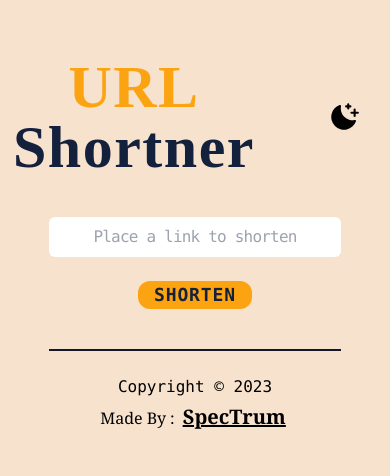
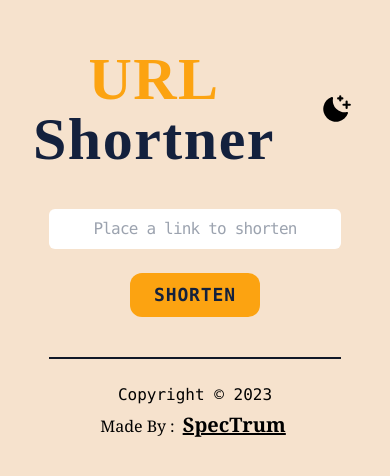
Before and after one commit to Annany2002/urlShortner, a React (Vite) app: page / in a window 390 px wide. Shown: the part 172-648 px from the top of the page. Built offline with nearby package versions, Linux system fonts and the light colour scheme; a web font is replaced by a local one.

Commit message:
App made final and made responsive

```diff
--- a/src/App.jsx
+++ b/src/App.jsx
@@ -2,15 +2,12 @@ import InputShortner from './InputShortner'
 import Footer from './Footer'
 import RecentLinks from './RecentLinks'
 
-import { useState } from 'react'
+import { useState, useRef } from 'react'
 
 const App = () => {
   const [data, setData] = useState(JSON.parse(localStorage.getItem('data')) || []);
-  const [darkTheme, setDarkTheme] = useState(false);
-
-  function cn(...classes) {
-    return classes.filter(Boolean).join(' ')
-  }
+  const [darkTheme, setDarkTheme] = useState(localStorage.getItem('theme') === 'dark' || false);
+  const parent = useRef()
 
   const handleDelete = (id) => {
     let items = data
@@ -24,14 +21,25 @@ const App = () => {
     localStorage.setItem("data", items);
   }
 
+  function toggleDarkTheme(darkTheme){
+    if (darkTheme || (!('theme' in localStorage) && window.matchMedia('(prefers-color-scheme: dark)').matches)) {
+      parent.current.classList.add('dark')
+      localStorage.setItem('theme', 'dark');
+    } else {
+      parent.current.classList.remove('dark')
+      localStorage.setItem('theme', 'light');
+    }
+  }
+
   return (
-    <div className={darkTheme ? 'dark' : ' '}>
-      <div className='bg-[#f6e2cd] flex flex-col justify-center h-auto min-h-screen dark:bg-[#14213d]'>
+    <div ref={parent} className={darkTheme ? 'dark' : ' '}>
+      <div className='bg-[#f6e2cd] flex flex-col justify-center h-full min-h-screen dark:bg-[#14213d]'>
         <InputShortner
           data={data}
           setData={setData}
           darkTheme={darkTheme}
           setDarkTheme={setDarkTheme}
+          toggleDarkTheme={toggleDarkTheme}
         />
         <RecentLinks
           data={data}
--- a/src/InputShortner.jsx
+++ b/src/InputShortner.jsx
@@ -2,7 +2,7 @@ import { useState } from "react";
 import axios from 'axios';
 import { Sun, MoonStars } from "@phosphor-icons/react";
 
-const InputShortner = ({ data, setData, darkTheme, setDarkTheme }) => {
+const InputShortner = ({ data, setData, darkTheme, setDarkTheme, toggleDarkTheme }) => {
 	const [value, setValue] = useState("");
 	const [loading, setLoading] = useState(false)
 	const [error, setError] = useState(null)
@@ -34,16 +34,18 @@ const InputShortner = ({ data, setData, darkTheme, setDarkTheme }) => {
 
 	return (
 		<div className="flex flex-col items-center mb-3">
-			<div className="flex my-4 flex-row mb-8">
-				<div className="flex flex-col sm:flex-row">
+			<div className="flex my-4 flex-row mb-8 flex-wrap">
+				<div className="flex flex-col px-3 m-auto sm:flex-row">
 					<h1 className="font-bold text-[#fca311] px-2 tracking-wide text-6xl md:text-7xl text-center dark:text-[#eae2b7]">URL</h1>
-					<h1 className="text-[#14213d] dark:text-[#e5e5e5] font-bold tracking-wide text-6xl px-2 md:text-7xl">Shortner</h1>
+					<h1 className="text-[#14213d] text-center dark:text-[#e5e5e5] font-bold tracking-wide text-6xl px-2 md:text-7xl">Shortner</h1>
 				</div>
-				<button className='ml-10 my-auto px-6 py-2 items-right'
+				<button className='md:ml-auto md:m-0 mx-auto px-6 py-2'
 					type="button"
-					onClick={() =>
-						setDarkTheme(!darkTheme)
-					}>
+					onClick={() => {
+						let newValue = !darkTheme
+						setDarkTheme(newValue)
+						toggleDarkTheme(newValue)
+					}}>
 					{darkTheme ? <Sun size={34} color={'#fff'} weight='fill' /> : <MoonStars size={34} weight="fill" />}
 				</button>
 			</div>
@@ -58,7 +60,7 @@ const InputShortner = ({ data, setData, darkTheme, setDarkTheme }) => {
 			/>
 			<button
 				onClick={handleClick}
-				className="uppercase bg-[#fca311] text-[#14213d] text-lg border-none font-mono tracking-wider outline-none px-4 rounded-xl my-4 focus:bg-[#fca311] hover:bg-orange-500 hover:text-gray-100 font-bold dark:text-[#e5e5e5] sm:text-2xl sm:px-6"
+				className="uppercase bg-[#fca311] text-[#14213d] text-lg border-none font-mono tracking-wider outline-none px-6 py-2 rounded-xl my-4 focus:bg-[#fca311] hover:bg-orange-500 hover:text-gray-100 font-bold dark:text-[#e5e5e5] sm:text-2xl sm:px-6"
 			>shorten</button>
 			{
 				loading && <p className="font-thin text-md sm:text-2xl lg:text-3xl font-serif text-[#14213d] tracking-widest dark:text-[#e5e5e5]">
```
